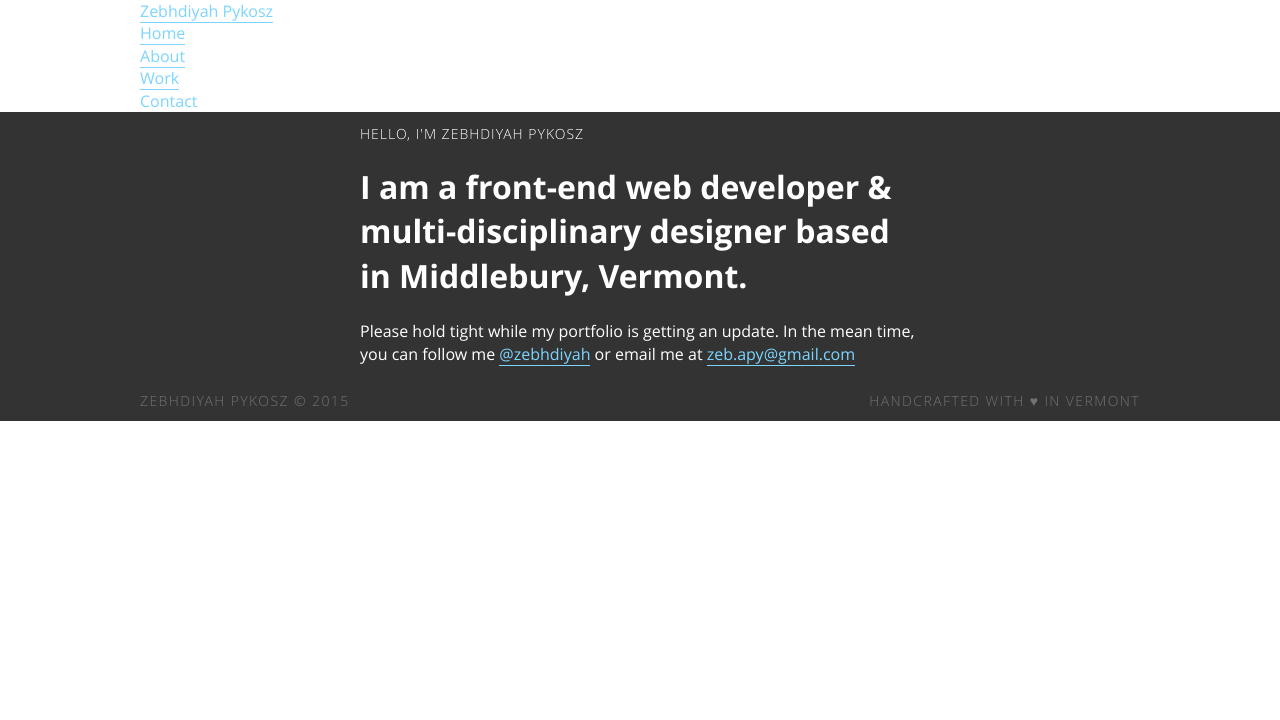
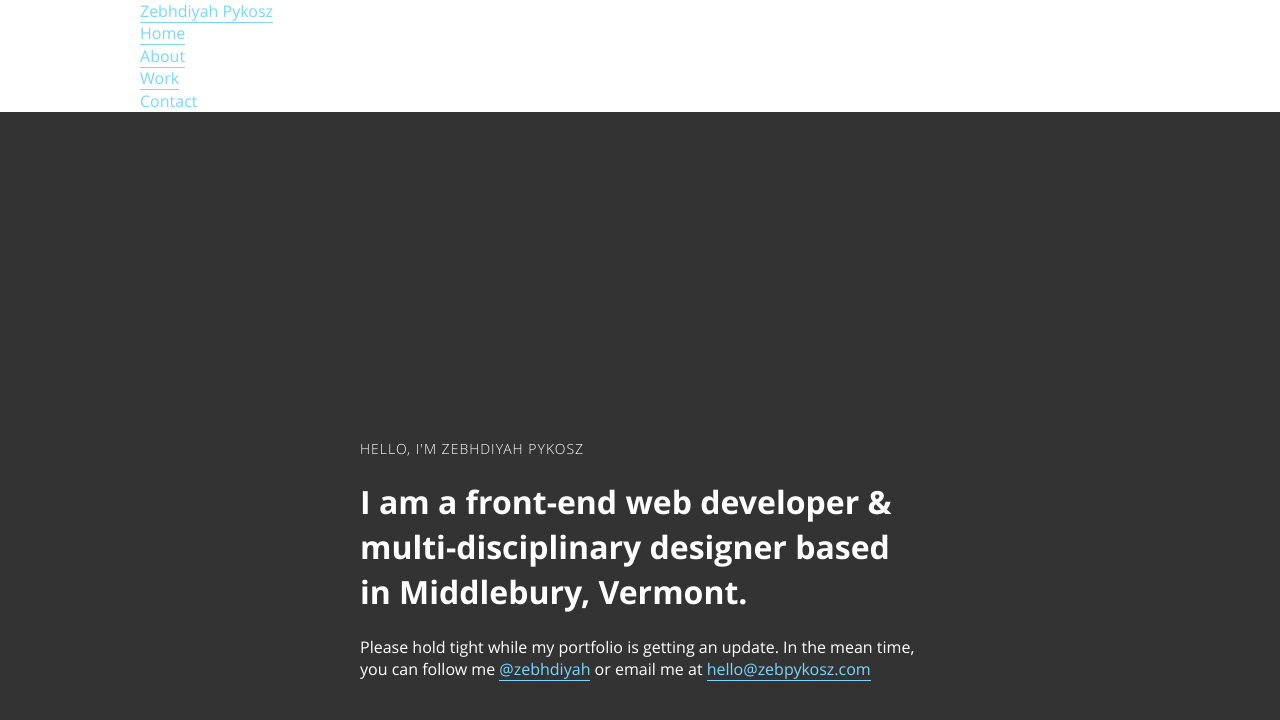
Before and after one commit to zebapy/zeb.codes, a Jekyll site: the page built from index.html, in a window 1280 px wide and 900 px high. Shown: the top 720 px of the window. Built offline with Jekyll 4.4.1, drawn with Linux system fonts in a browser that asks for light colours; nearby versions of some CDN libraries; some of the changed text lies outside the part shown.

Commit message:
update home page

```diff
--- a/index.html
+++ b/index.html
@@ -1,26 +1,37 @@
 ---
 layout: default
 ---
-
-<!--[if lt IE 8]>
-    <p class="browsehappy">You are using an <strong>outdated</strong> browser. Please <a href="http://browsehappy.com/">upgrade your browser</a> to improve your experience.</p>
-<![endif]-->
-<section id="home" class="content">
+<section id="home" class="section">
     <div class="center">
         <div class="hero animated fadeInDown">
             <h2 class="name">Hello, I'm Zebhdiyah Pykosz</h2>
             <h1>I am a front-end web developer &amp; multi-disciplinary designer based in Middlebury, Vermont.</h1>
-            <p>Please hold tight while my portfolio is getting an update. In the mean time, you can follow me <a href="https://twitter.com/Zebhdiyah">@zebhdiyah</a> or email me at <a href="mailto:zeb.apy@gmail.com" target="_blank"><script>document.write('zeb.apy' + '@' +'gmail' + '.com');</script></a></p>
+            <p>Please hold tight while my portfolio is getting an update. In the mean time, you can follow me <a href="https://twitter.com/Zebhdiyah">@zebhdiyah</a> or email me at <a href="mailto:{{site.email}}" target="_blank"><script>document.write('hello' + '@' +'zebpykosz' + '.com');</script></a></p>
         </div>
     </div>
     <div class="hero-background"></div>
 </section>
-<section id="about">
+<section id="about" class="section">
+    <div class="wrap">
+        <h1 class="section-title">About</h1>
+        <p>Lorem ipsum dolor sit amet, consectetur adipisicing elit. Eveniet necessitatibus illum vero impedit sit id rem doloremque expedita adipisci delectus sapiente, nihil unde quisquam, dolore eum atque repudiandae quidem aut.</p>
+    </div>
+</section>
+<section id="work" class="section">
+    <div class="wrap">
+        <h1 class="section-title">Work</h1>
+        <ul class="projects-list">
+            {% for project in site.projects %}
+            <li class="projects-list-item">
+                <a href="{{project.url}}" title="{{project.title}}">
+                    <img src="{{project.featured_image}}" alt="{{project.title}}">
+                </a>
+            </li>
+            {% endfor %}
+        </ul>
+    </div>
+</section>
+<section id="contact" class="section">
+    <h1 class="section-title">Contact</h1>
 
 </section>
-<section id="work">
-
-</section>
-<section id="contact">
-
-</section>
```
